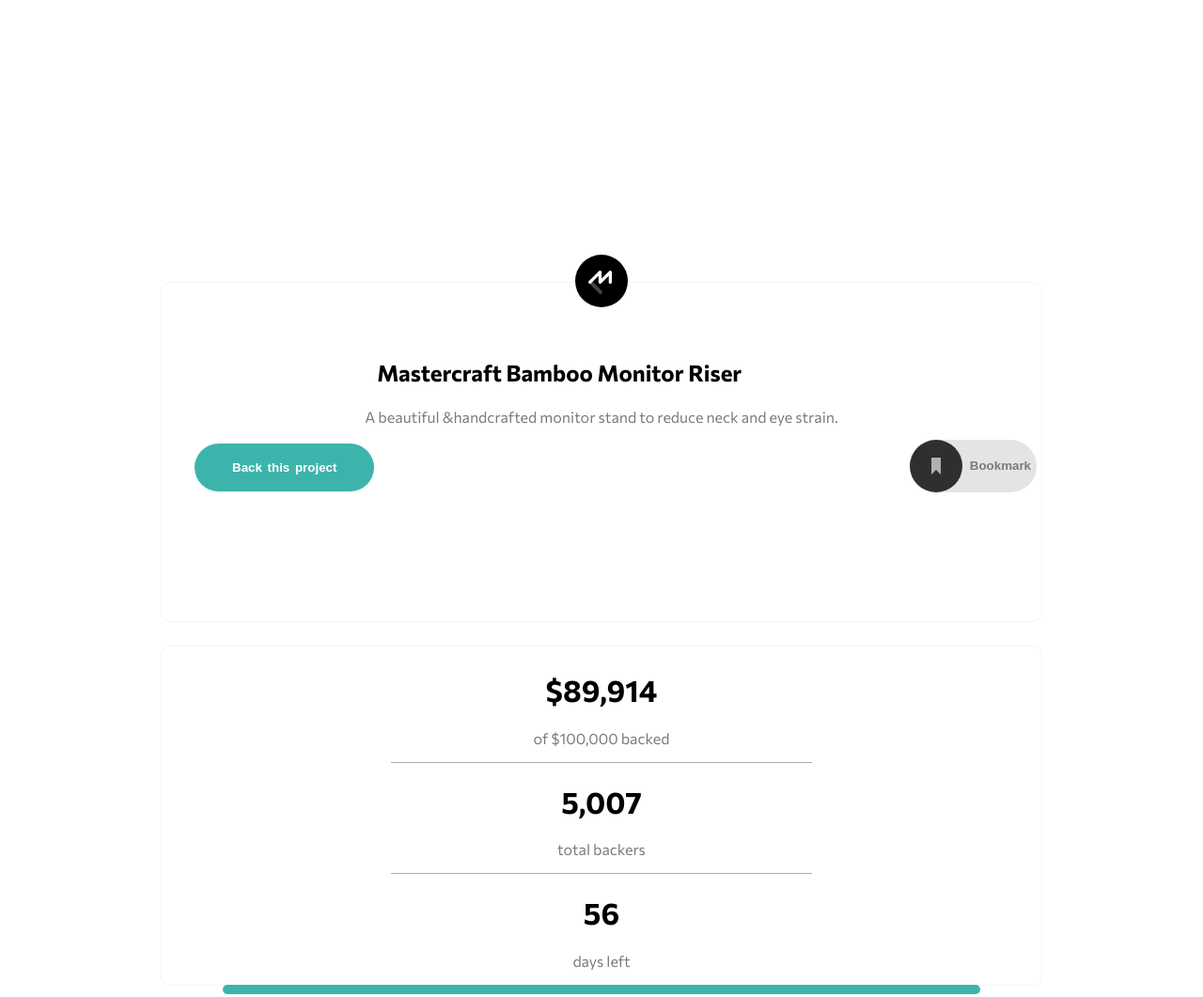
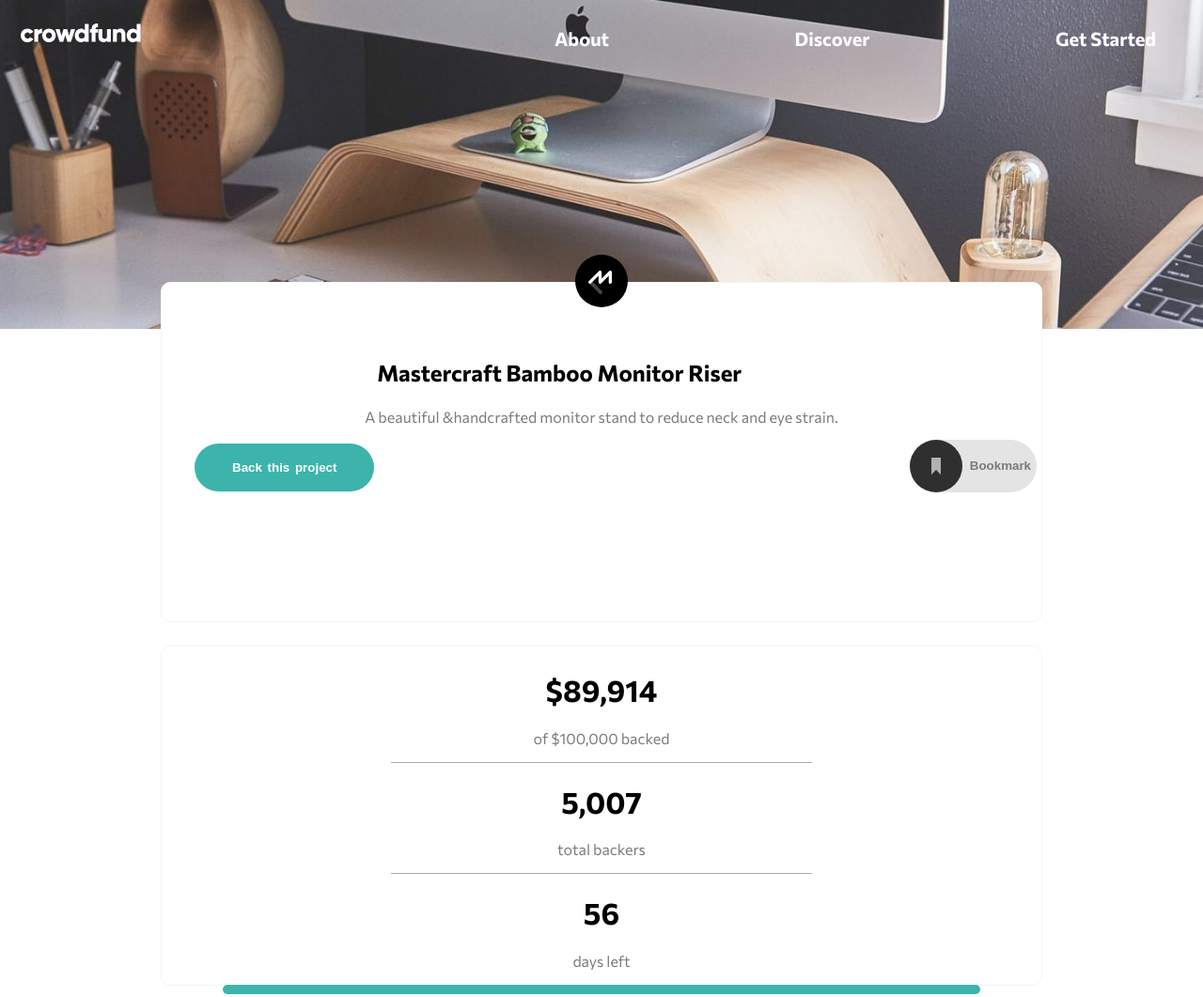
Before and after one commit to Sarthakjain594/crowdfunding-product-page-main, a plain HTML site: page index.html in a window 1280 px wide. Shown: the top 1061 px of the page at 94% size. Drawn offline with Linux system fonts and the light colour scheme; the site is published under a folder, as on GitHub Pages, so addresses that start at the root find nothing.

Commit message:
bg image corrected

```diff
--- a/style.css
+++ b/style.css
@@ -35,7 +35,7 @@ div.modal button.modalcyanbtn:hover {
 
 div.box1 {
   height: 350px;
-  background-image: url(/images/image-hero-mobile.jpg);
+  background-image: url(images/image-hero-mobile.jpg);
   background-size: 100%;
 }
 
@@ -515,7 +515,7 @@ div#modalsuccess #gotit {
 
 @media screen and (min-width: 768px) {
   div.box1 {
-    background-image: url(/images/image-hero-desktop.jpg);
+    background-image: url(images/image-hero-desktop.jpg);
     background-size: 100%;
     background-repeat: no-repeat;
   }
```
